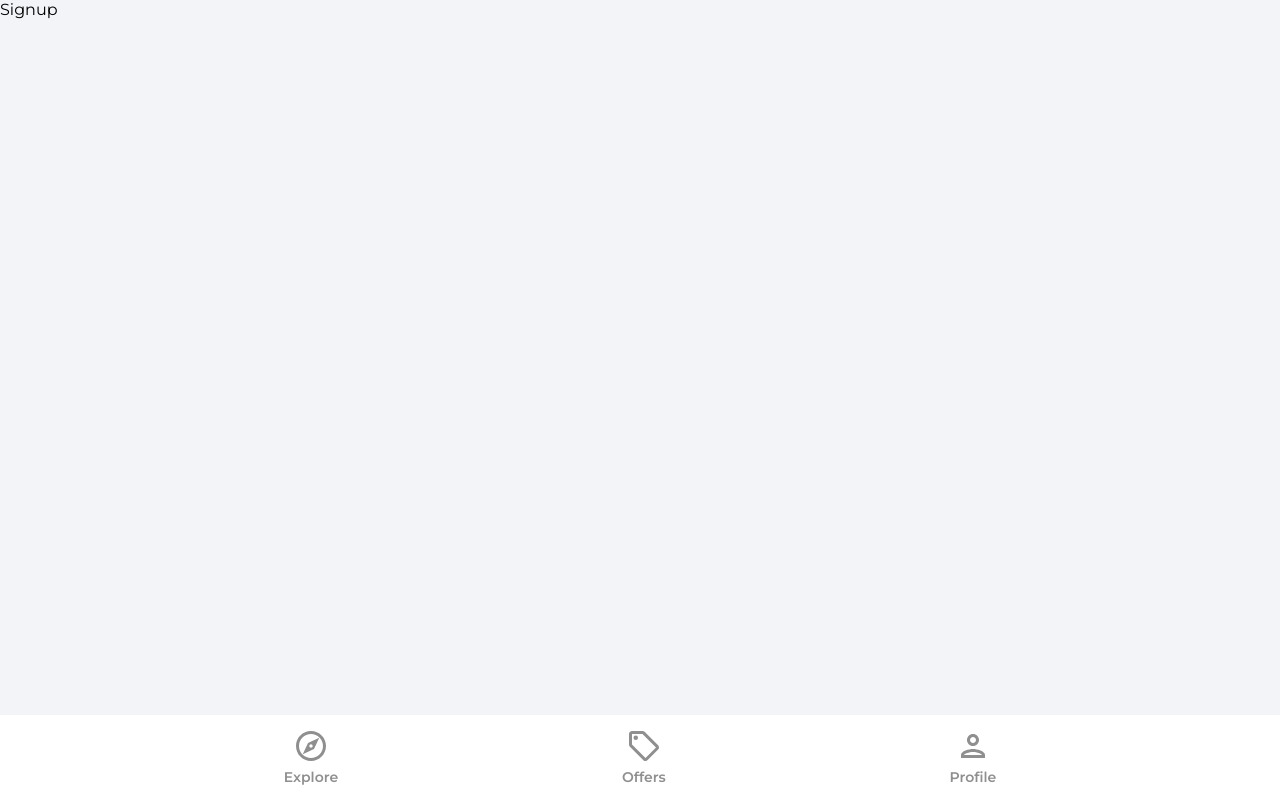
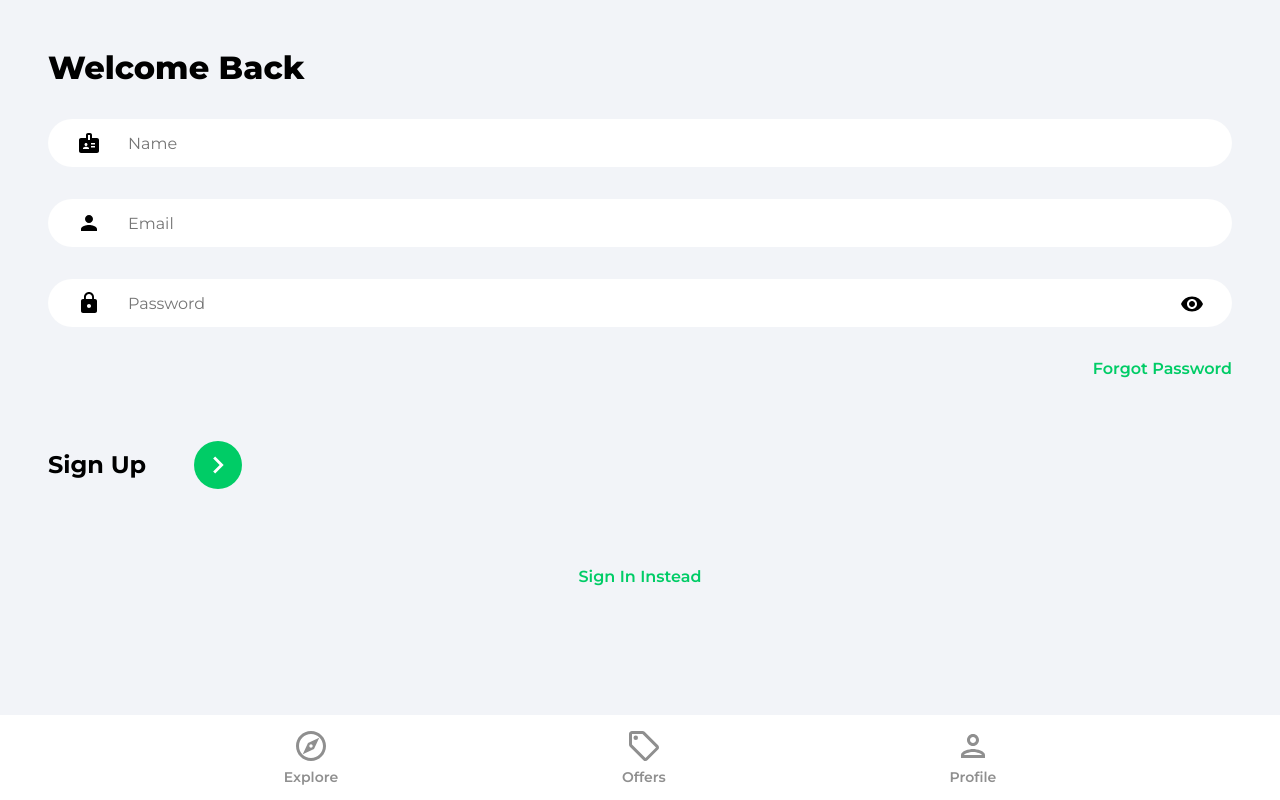
Before and after one commit to pengravity/House-rent-buy, a React (Create React App) app: page /sign-up in a window 1280 px wide. Built offline with nearby package versions, Linux system fonts and the light colour scheme.

Commit message:
added signup component

```diff
--- a/src/pages/Signup.js
+++ b/src/pages/Signup.js
@@ -1,7 +1,89 @@
 import React from 'react';
+import { useState } from 'react';
+import { Link, useNavigate } from 'react-router-dom';
+import { ReactComponent as ArrowRightIcon } from '../assets/svg/keyboardArrowRightIcon.svg';
+import visibilityIcon from '../assets/svg/visibilityIcon.svg';
 
 function Signup() {
-  return <div>Signup</div>;
+  const [showPassword, setShowPassword] = useState(false);
+  const [formData, setFormData] = useState({
+    name: '',
+    email: '',
+    password: '',
+  });
+
+  const { name, email, password } = formData;
+
+  const navigate = useNavigate();
+
+  const onChange = (e) => {
+    setFormData((prevState) => ({
+      ...prevState,
+      [e.target.id]: e.target.value,
+    }));
+  };
+
+  return (
+    <>
+      <div className='pageContainer'>
+        <header>
+          <p className='pageHeader'>Welcome Back</p>
+        </header>
+
+        <form>
+          <input
+            type='text'
+            className='nameInput'
+            placeholder='Name'
+            id='name'
+            value={name}
+            onChange={onChange}
+          />
+          <input
+            type='email'
+            className='emailInput'
+            placeholder='Email'
+            id='email'
+            value={email}
+            onChange={onChange}
+          />
+
+          <div className='passwordInputDiv'>
+            <input
+              type={showPassword ? 'text' : 'password'}
+              className='passwordInput'
+              placeholder='Password'
+              id='password'
+              value={password}
+              onChange={onChange}
+            />
+            <img
+              src={visibilityIcon}
+              alt='show password'
+              className='showPassword'
+              onClick={() => setShowPassword((prevState) => !prevState)}
+            />
+          </div>
+
+          <Link to='/forgot-password' className='forgotPasswordLink'>
+            Forgot Password
+          </Link>
+
+          <div className='signUpBar'>
+            <p className='signUpText'>Sign Up</p>
+            <button className='signUpButton'>
+              <ArrowRightIcon fill='#ffffff' width='34px' height='34px' />
+            </button>
+          </div>
+        </form>
+
+        {/* google oauth */}
+        <Link to='/sign-in' className='registerLink'>
+          Sign In Instead
+        </Link>
+      </div>
+    </>
+  );
 }
 
 export default Signup;
```
